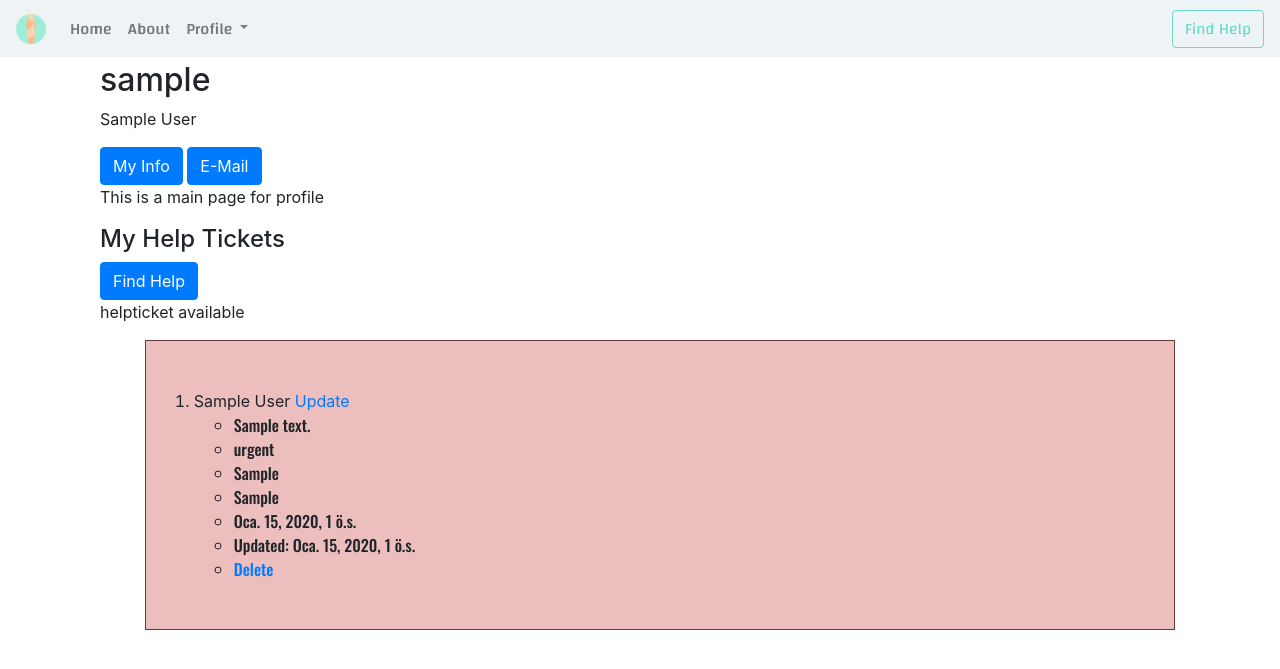
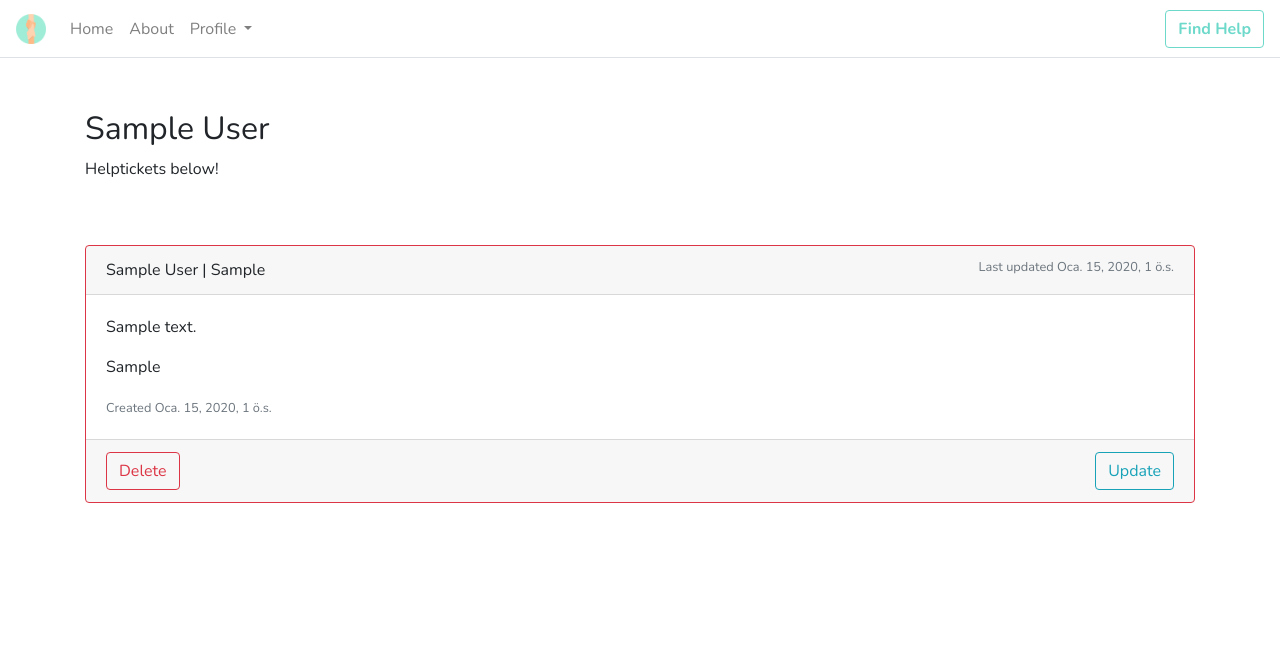
Before and after one commit to yusufhilmi/findhelp, a Django app: page /profile/ in a window 1280 px wide. Shown: the top 669 px of the page. Run offline with Django 3.2, Linux system fonts and the light colour scheme; a user stored in the database is signed in; tables that the repository leaves empty hold one stand-in row (values such as "Sample post"); some libraries are stand-ins or nearby versions.

Commit message:
frontend #2

```diff
--- a/findhelp/helpticket/views.py
+++ b/findhelp/helpticket/views.py
@@ -12,9 +12,11 @@ from django.utils import timezone
 from findhelp.helpticket.models import HelpTicket
 from findhelp.users.models import User
 
+PAGINATION = 8
+
 
 class TicketList(ListView):
-    paginate_by = 50
+    paginate_by = PAGINATION
     template_name = 'helpticket/tickets.html'
     context_object_name = 'helptickets'
 
@@ -79,7 +81,7 @@ ticket_delete_view = TicketDelete.as_view()
 
 
 class ProfileTicketList(LoginRequiredMixin, ListView):
-    paginate_by = 20
+    paginate_by = PAGINATION
     template_name = 'helpticket/profile.html'
     context_object_name = 'helptickets'
 
--- /dev/null
+++ b/findhelp/static/sass/custom_bootstrap_vars.scss
@@ -0,0 +1 @@
+$primary: #6cd9ca;
--- a/findhelp/static/sass/project.scss
+++ b/findhelp/static/sass/project.scss
@@ -1,6 +1,6 @@
 
+@import "custom_bootstrap_vars";
 @import "bootstrap";
-@import "custom_bootstrap_vars";
 
 
 
@@ -45,11 +45,15 @@ $red: #b94a48;
 
 @import url('https://fonts.googleapis.com/css2?family=Changa:wght@200;300;400;500;600;700;800&display=swap');
 
+@import url('https://fonts.googleapis.com/css2?family=Nunito:wght@200;300;400;700;800;900&display=swap');
+
+
+
 $bg_general: #ecbebe;
 $border: #693838;
 $font-stack: 'Oswald', sans-serif;
 $font-brand:  'Changa', sans-serif;
-
+$font-general: 'Nunito', sans-serif;
 
 $logo-color: #448893;
 $logo-color-light: #eef4f5;
@@ -60,23 +64,25 @@ $logo-color-old: #6cd9ca;
 //     font-family: $font-body;
 // }
 
-.helpticket {
-    ul{
-        font: 100% $font-stack;
-    }
-    background-color: $bg_general;
-    border: 1px solid $border;
-    margin: 0.3rem;
-    padding: 3em;
+body {
+  font-family: $font-general;
 }
 
 .navbar-custom {
-  font-family: $font-brand;
-  font-weight: 500;
-
-  background-color: $logo-color-light;
+  font-weight: 400;
 }
 
-.btn-outline-findhelp {
-  @include button-outline-variant($logo-color-old, #222222, lighten($logo-color-old,5%), $logo-color-old);
+
+.findhelp{
+  font-weight: 600;
 }
+
+
+.container{
+  font-weight: 300;
+}
+
+
+// .btn-outline-findhelp {
+//   @include button-outline-variant($logo-color-old, #222222, lighten($logo-color-old,5%), $logo-color-old);
+// }
--- a/findhelp/templates/base.html
+++ b/findhelp/templates/base.html
@@ -34,7 +34,7 @@
 <body>
 
   <div class="mb-1">
-    <nav class="navbar navbar-expand-md navbar-light navbar-custom">
+    <nav class="navbar navbar-expand-md navbar-light navbar-custom border-bottom">
       <button class="navbar-toggler navbar-toggler-right" type="button" data-toggle="collapse"
         data-target="#navbarSupportedContent" aria-controls="navbarSupportedContent" aria-expanded="false"
         aria-label="Toggle navigation">
@@ -59,8 +59,8 @@
               Profile
             </a>
             <div class="dropdown-menu" aria-labelledby="navbarDropdown">
-              <a class="dropdown-item" href="{% url 'helpticket:profile'  %}">My Helptickets</a>
-              <a class="dropdown-item" href="#">Update My Profile</a>
+              <a class="dropdown-item" href="{% url 'helpticket:profile'  %}">Helptickets</a>
+              <a class="dropdown-item" href="{% url 'users:update'  %}">Update Profile</a>
               <div class="dropdown-divider"></div>
               <a class="dropdown-item" href="{% url 'account_logout' %}">Sign Out</a>
             </div>
@@ -76,10 +76,10 @@
           </li>
           {% endif %}
         </ul>
+        <a href="{% url 'helpticket:create-ticket' %}">
+          <button type="submit" class="btn btn-outline-primary findhelp my-2 my-sm-0">Find Help</button>
+        </a>
       </div>
-      <a href="{% url 'helpticket:create-ticket' %}">
-        <button type="submit" class="btn btn-outline-findhelp my-2 my-sm-0">Find Help</button>
-      </a>
 
     </nav>
 
--- a/findhelp/templates/helpticket/profile.html
+++ b/findhelp/templates/helpticket/profile.html
@@ -5,58 +5,41 @@
 {% load tz %}
 {% language 'tr' %}
 
-<div class="container">
-
   <div class="row">
-    <div class="col-sm-12">
-
-      <h2>{{ request.user.username }}</h2>
-      {% if request.user.name %}
-      <p>{{ request.user.name }}</p>
-      {% endif %}
+    <div class="col-sm-12 mb-5 mt-5">
+      <h2>{{ request.user.first_name }} {{ request.user.last_name }}</h2>
+      <p>
+        Helptickets below!
+      </p>
     </div>
   </div>
-
-  <div class="row">
-
-    <div class="col-sm-12">
-      <a class="btn btn-primary" href="{% url 'users:update' %}" role="button">My Info</a>
-      <a class="btn btn-primary" href="{% url 'account_email' %}" role="button">E-Mail</a>
-      <!-- Your Stuff: Custom user template urls -->
+  {% if helptickets %}
+  {% for ticket in helptickets%}
+  {% if ticket.category == "urgent" %}
+  <div class="card border-danger mb-3">
+    {% else %}
+    <div class="card border-warning mb-3">
+      {% endif %}
+      <div class="card-header">{{ ticket.owner.first_name }} {{ ticket.owner.last_name }} | {{ ticket.city }}
+        <small class="text-muted float-right">Last updated {{ ticket.updated_at|timezone:"Turkey" }}</small>
       </div>
-
+      <div class="card-body">
+        <p class="card-text">{{ ticket.description }}</p>
+        <p class="card-text">{{ ticket.contact }}</p>
+        <p class="card-text"><small class="text-muted">Created {{ ticket.created_at|timezone:"Turkey" }}</small></p>
       </div>
-
-  <p> This is a main page for profile</p>
-
-  <div>
-    <h4>My Help Tickets</h4>
-    <a href="{% url 'helpticket:create-ticket' %}">
-      <button type="submit" class="btn btn-primary">Find Help</button>
+      <div class="card-footer">
+        <a href="{% url 'helpticket:delete-ticket' ticket.pk %}">
+          <button type="button" class="btn btn-outline-danger">Delete</button>
+        </a>
+        <a href="{% url 'helpticket:update-ticket' ticket.pk %}">
+          <button type="button" class="btn btn-outline-info float-right">Update</button>
         </a>
       </div>
-  {% if helptickets %}
-
-  <p>helpticket available</p>
-  <ol>
-    {% for ticket in helptickets%}
-    <div class="helpticket">
-      <li>
-        {{ ticket.owner.first_name }} {{ ticket.owner.last_name }}
-        <a href="{% url 'helpticket:update-ticket' ticket.pk %}">Update</a>
-      </li>
-      <ul>
-        <li>{{ ticket.description }}</li>
-        <li>{{ ticket.category }}</li>
-        <li>{{ ticket.city }}</li>
-        <li>{{ ticket.contact }}</li>
-        <li>{{ ticket.created_at|timezone:"Turkey" }}</li>
-        <li>Updated: {{ ticket.updated_at|timezone:"Turkey" }}</li>
-        <li><a href="{% url 'helpticket:delete-ticket' ticket.pk %}">Delete</a></li>
-      </ul>
     </div>
     {% endfor %}
-  </ol>
+
+
     {% if page_obj%}
     <div class="pagination">
       <span class="step-links">
@@ -76,12 +59,7 @@
       </span>
     </div>
     {% endif %}
-
-
     {% endif %}
 
-
     {% endlanguage %}
-
-
     {% endblock content %}
```
Also changed, not shown: findhelp/templates/helpticket/tickets.html (+21 -12 lines), findhelp/static/css/project.css, findhelp/static/css/project.min.css. Lines whose indentation alone changed are shown as unchanged.
